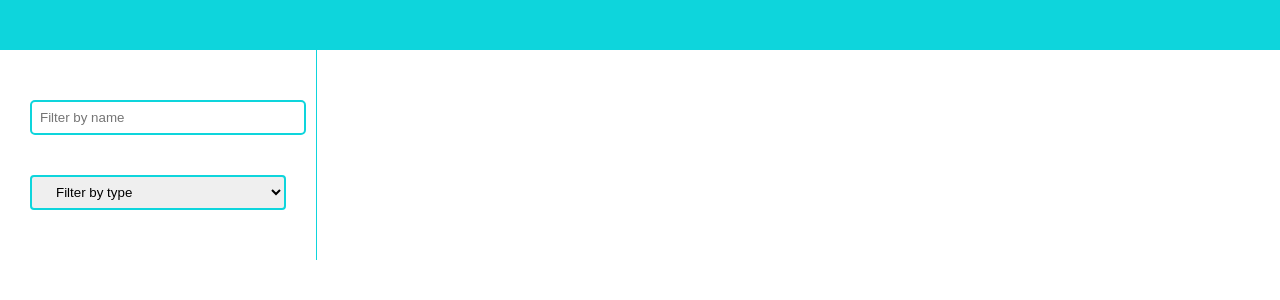
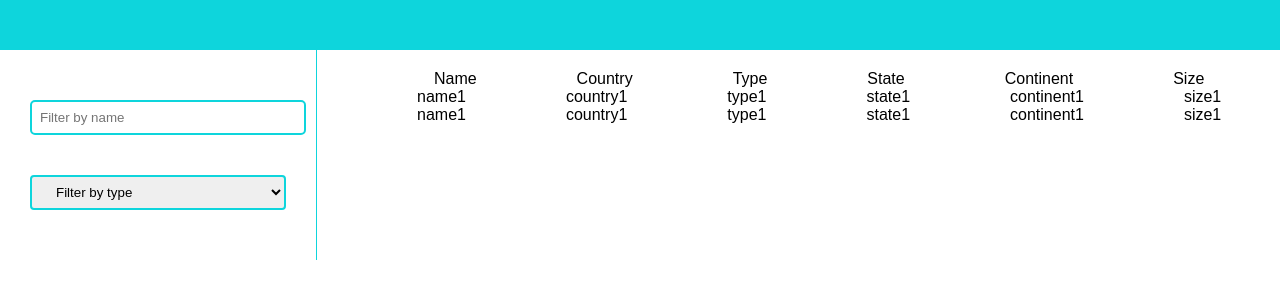
Before and after one commit to david-ogalego/airport-finder, a React app: page / in a window 1280 px wide. Shown: the top 300 px of the page. Built offline with nearby package versions, Linux system fonts and the light colour scheme.

Commit message:
Implement Table component and simple ListAirports container

```diff
--- a/src/client/App.js
+++ b/src/client/App.js
@@ -1,6 +1,7 @@
 import React from 'react';
 import Nav from './components/Nav';
 import Sidebar from './containers/Sidebar';
+import ListAirports from './containers/ListAirports';
 import styles from './App.sass';
 
 const App = () => {
@@ -8,6 +9,7 @@ const App = () => {
 		<div className={styles.container} >
 			<Nav />
 			<Sidebar />
+			<ListAirports />
 		</div>
     );
 }
--- a/src/client/App.sass
+++ b/src/client/App.sass
@@ -1,3 +1,5 @@
 .container
 	height: 100%
 	text-align: center
+	display: flex
+	flex-direction: row
--- /dev/null
+++ b/src/client/components/Table/Table.js
@@ -0,0 +1,36 @@
+import React from 'react';
+import PropTypes from 'prop-types';
+import styles from './Table.sass';
+
+const Table = (props) => (
+	<section className={styles.container}>
+		<ul className={styles.ul}>
+			<li className={styles.header}>
+				{
+					props.columnTitles.map((title, index) => <span key={index}>{title}</span>)
+				}
+			</li>
+			{
+				props.rowsData.map((data, index) =>
+					<li key={index} className={styles.row}>
+						{
+							Object.values(data).map((columnData, index) => <span key={index}>{columnData}</span>)
+						}
+					</li>
+				)
+			}
+		</ul>
+	</section>
+);
+
+Table.defaultProps = {
+	columnTitles: [],
+	rowsData: []
+}
+
+Table.propTypes = {
+	columnTitles: PropTypes.arrayOf(PropTypes.string),
+	rowsData: PropTypes.arrayOf(PropTypes.object)
+}
+
+export default Table;
--- /dev/null
+++ b/src/client/components/Table/Table.sass
@@ -0,0 +1,17 @@
+.container
+	margin-top: 50px
+
+.ul
+	list-style-type: none
+	margin: 20px 0
+	padding: 0
+
+.header
+	margin-left: 50px
+	span
+		margin: 0 50px
+
+.row
+	margin-left: 50px
+	span
+		margin: 0 50px
--- /dev/null
+++ b/src/client/components/Table/index.js
@@ -0,0 +1,3 @@
+import Table from './Table';
+
+export default Table;
--- /dev/null
+++ b/src/client/containers/ListAirports/ListAirports.js
@@ -0,0 +1,25 @@
+import React from 'react';
+import Table from '../../components/Table';
+
+const ListAirports = () => (
+	<Table
+		columnTitles={['Name', 'Country', 'Type', 'State', 'Continent', 'Size']}
+		rowsData={[{
+			name: 'name1',
+			country: 'country1',
+			type: 'type1',
+			state: 'state1',
+			continent: 'continent1',
+			size: 'size1'
+		},{
+			name: 'name1',
+			country: 'country1',
+			type: 'type1',
+			state: 'state1',
+			continent: 'continent1',
+			size: 'size1'
+		}]}
+	/>
+);
+
+export default ListAirports;
--- /dev/null
+++ b/src/client/containers/ListAirports/index.js
@@ -0,0 +1,3 @@
+import ListAirports from './ListAirports';
+
+export default ListAirports;
```
